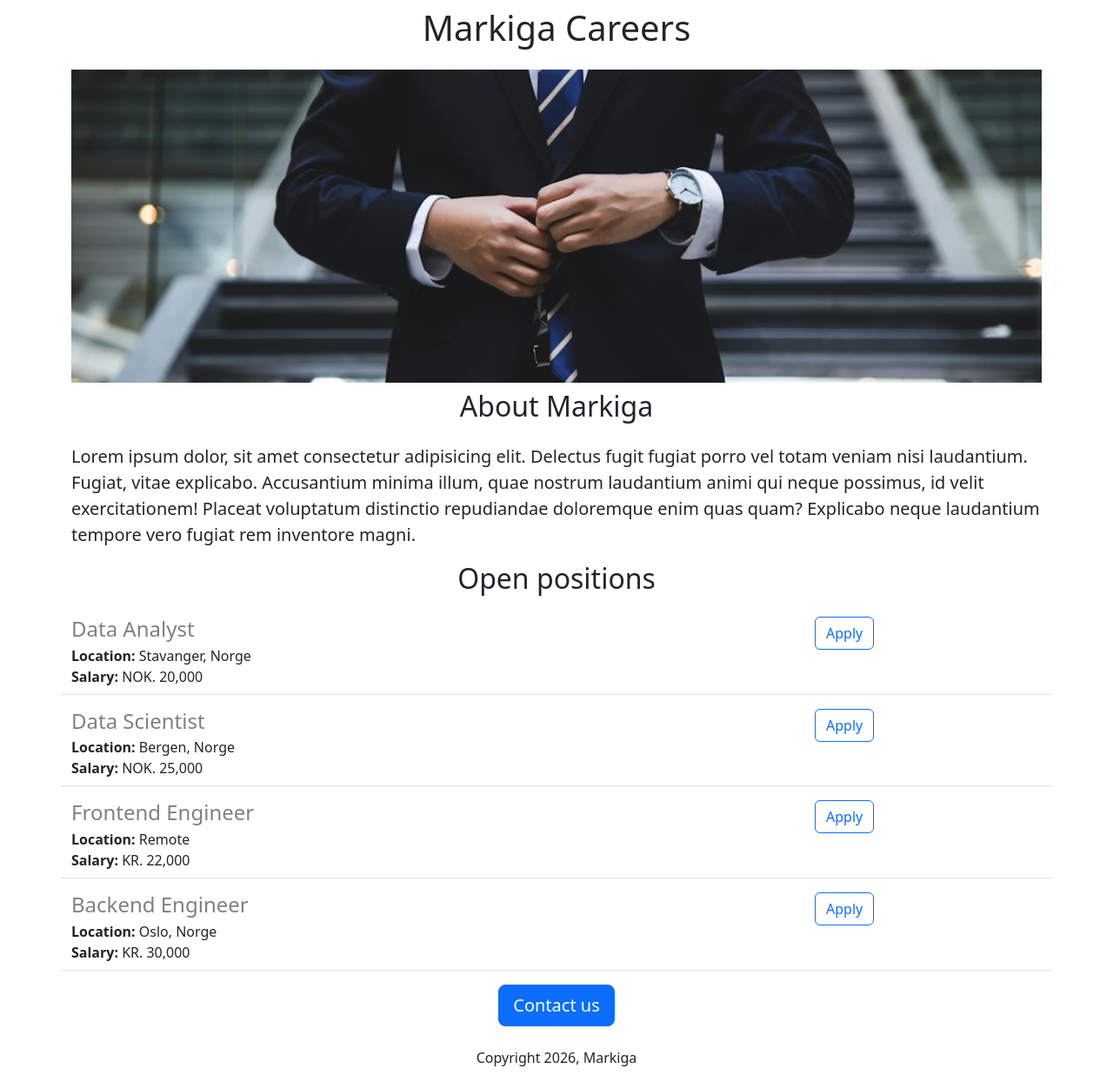
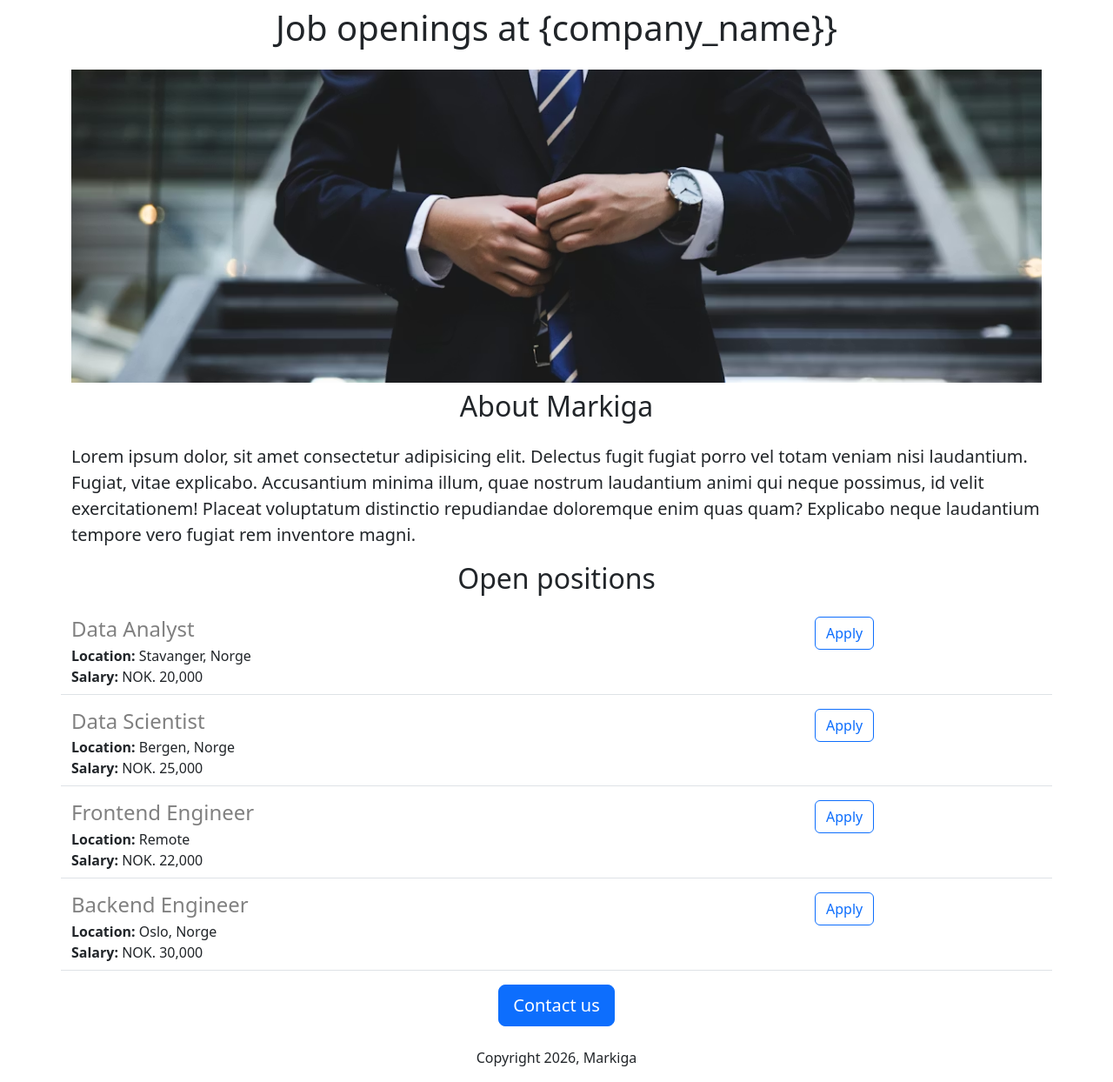
Before and after one commit to EmilKvitvar/fCC_Flask_Python_video, a Flask app: page / in a window 1280 px wide. Shown: the whole page at 87% size. Run offline with Flask 3, Linux system fonts and the light colour scheme.

Commit message:
made some changes

```diff
--- a/app.py
+++ b/app.py
@@ -19,13 +19,13 @@ JOBS = [
         'id': 3,
         'title': 'Frontend Engineer',
         'location': 'Remote',
-        'salary': 'KR. 22,000'
+        'salary': 'NOK. 22,000'
     },
     {
         'id': 3,
         'title': 'Backend Engineer',
         'location': 'Oslo, Norge',
-        'salary': 'KR. 30,000'
+        'salary': 'NOK. 30,000'
     }
 ]
 
--- a/templates/home.html
+++ b/templates/home.html
@@ -21,7 +21,7 @@
 
 <body>
     <div class="container">
-        <h1 class="text-center mt-2 mb-4">{{company_name}} Careers</h1>
+        <h1 class="text-center mt-2 mb-4">Job openings at {company_name}}</h1>
         <img class="img-fluid" id="banner" src="{{url_for('static', filename='images/banner.jpeg')}}">
         <h2 class="text-center mt-2 mb-4"> About Markiga</h2>
         <p class="lead">Lorem ipsum dolor, sit amet consectetur adipisicing elit. Delectus fugit fugiat porro vel
```
